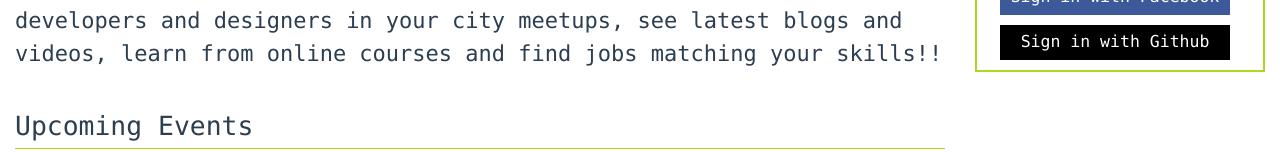
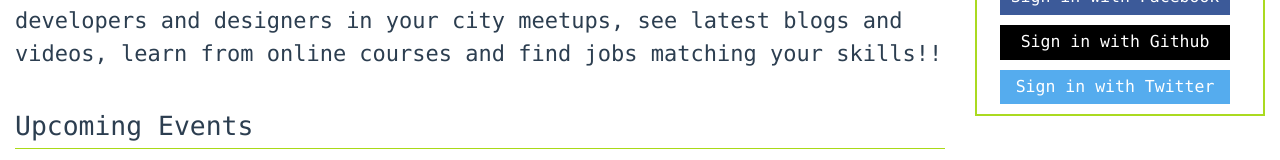
Before and after one commit to shoonyatech/frontend.social, a Vue app: page / in a window 1280 px wide. Shown: the part 167-327 px from the top of the page. Built offline with nearby package versions, Linux system fonts and the light colour scheme; no server answers; what vue-authenticate, vue-cookies, vue-moment would draw is missing.

Commit message:
allow sign in with twitter

```diff
--- a/src/components/Signin/SignInButtons.vue
+++ b/src/components/Signin/SignInButtons.vue
@@ -12,12 +12,12 @@
     >
       Sign in with Github
     </button>
-    <!-- <button
+    <button
       class="social-button twitter"
       @click="authenticate('twitter')"
     >
       Sign in with Twitter
-    </button> -->
+    </button>
   </div>
 </template>
 
@@ -48,7 +48,7 @@ export default {
               localStorage.setItem("authToken", JSON.stringify(user.authToken));
               this_.$store.commit("signInUser", user);
             } else if (provider === "twitter") {
-              user = authResponse.data.profile;
+              user = authResponse.data;
               localStorage.setItem("authToken", JSON.stringify(user.authToken));
               this_.$store.commit("signInUser", user);
             } else if (provider === "bitbucket") {
@@ -69,6 +69,7 @@ export default {
           }
         })
         .catch(function(err) {
+          console.log(err);
           this_.isAuthenticated = this_.$auth.isAuthenticated();
           this_.response = err;
         });
```
